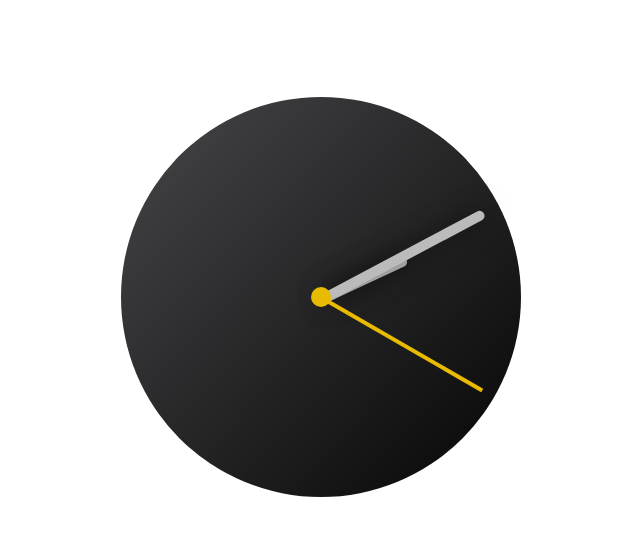
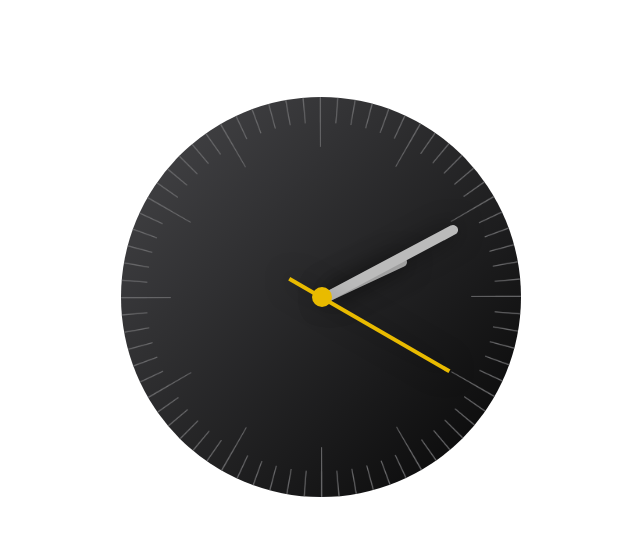
Before and after one commit to jojawa/jsClock, a plain HTML site: page index.html in a window 1280 px wide. Shown: the part 95-630 px from the top of the page, without its empty margins (319-959 px from the left). Drawn offline with Linux system fonts and the light colour scheme.

Commit message:
added graphic assets

```diff
--- a/index.html
+++ b/index.html
@@ -4,7 +4,7 @@
     <meta charset="utf-8">
     <meta http-equiv="X-UA-Compatible" content="IE=edge">
     <meta name="viewport" content="width=device-width, initial-scale=1.0">
-    <title>Got Clock?</title>
+    <title>Got the Time?</title>
     <meta name="description" content="Welcome to this plain ole vanilla javaScript Clock">
     <link rel="stylesheet" href="main.css">
   </head>
@@ -12,10 +12,11 @@
     <h1>The Vanilla Clock</h1>
     <div class="wrapper">
       <div class="clockBody">
+        <div class="mainIndicators"></div>
         <div class="center"></div>
         <div class="hour hand"></div>
         <div class="minute hand"></div>
-        <div class="second hand"></div>
+        <div class="second"></div>
       </div>
     </div>
     <script type="text/javascript" src="js/app.js"></script>
--- a/main.css
+++ b/main.css
@@ -46,6 +46,16 @@ p {
   margin-top: 100px;
   z-index: 1;
 }
+/*----- Indicators -----*/
+.mainIndicators {
+  height: 400px;
+  width: 400px;
+  background-image: url(img/indicators.png);
+  background-repeat: no-repeat;
+  background-size: contain;
+  z-index: 3;
+}
+
 /*----- center -----*/
 .center {
   width: 20px;
@@ -55,7 +65,7 @@ p {
   z-index: 2;
   position: absolute;
   bottom: 190px;
-  left: 190px;
+  left: 191px;
 }
 
 /*----- hands -----*/
@@ -67,7 +77,7 @@ p {
   box-shadow: 0 0 24px 0 rgba(0,0,0,0.5);
 }
 .minute {
-  height: 180px;
+  height: 150px;
   width: 10px;
   background: #bbb;
   border-radius: 10px 10px 0px 0px;
@@ -77,6 +87,11 @@ p {
   height: 185px;
   width: 4px;
   background: #E9BB00;
+  position: absolute;
+  bottom: 160px;
+  left: 200px;
+  transform-origin:48% 79%;
+  box-shadow: 0 0 24px 0 rgba(0,0,0,0.5);
 }
 .hand {
   position: absolute;
```
Also changed, not shown: img/bezel.png (added), img/indicators.png (added), js/app.js (line endings or trailing spaces).
